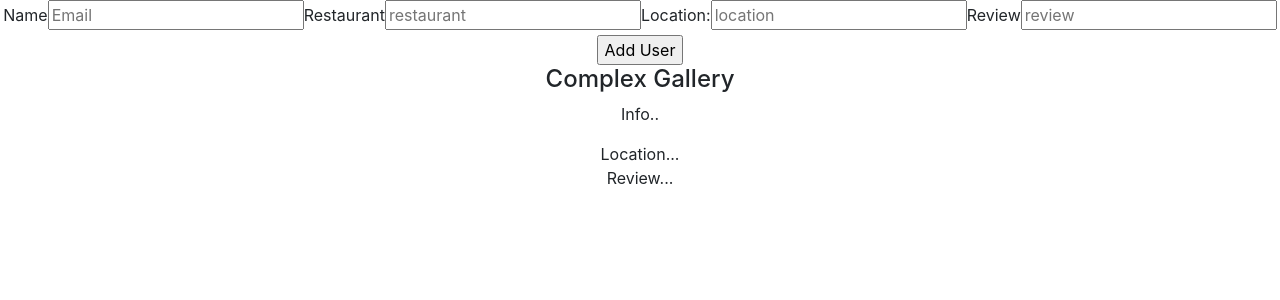
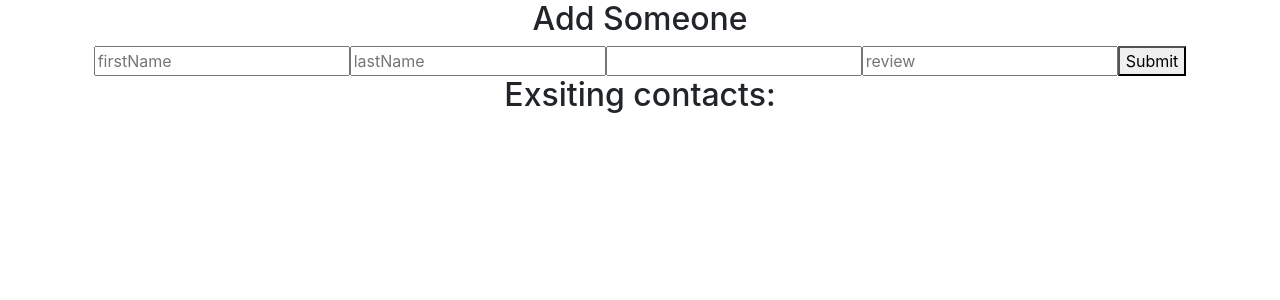
Before and after one commit to sabrina2712/food-review-app, a React (Create React App) app: page / in a window 1280 px wide. Shown: the top 300 px of the page. Built offline with nearby package versions, Linux system fonts and the light colour scheme.

Commit message:
added multiple form input

```diff
--- a/src/components/main.js
+++ b/src/components/main.js
@@ -10,71 +10,80 @@ import horse from "./images/horse-4.jpg"
 import lama from "./images/lama- 6.jpg"
 import lemur from "./images/lemur-7.jpg"
 
-class MyFoodReview extends React.Component{
-    constructor(props) {
-        super(props);
-        this.state = {
-            name: '',
-            restaurant: '',
-            location: '',
-            review: '',
-            newUser: ""
-        };
-
-    }
-
-
-    handleSubmit(event) {
-
-
-     }
-
-    handleName= (event)=> {
-        this.setState({name: event.target.value});
-    }
-
-    handleRestaurant(event) {
-        this.setState({restaurant: event.target.value});
-    }
-
-    handleLocation(event) {
-        this.setState({location: event.target.value});
-    }
-
-    handleReview(event) {
-        this.setState({review: event.target.value});
-    }
-
-    render(){
 
 
 
-    return ( <div>
-        <div>
-            <label>Name</label>
-            <input type="text" name="Name" placeholder="Email" value={this.state.name} onChange={this.handleName} />
-            <label>Restaurant</label>
-            <input type="restaurant" name="restaurant" placeholder="restaurant" value={this.state.restaurant} onChange={this.handleRestaurant} />
-            <label>Location: </label>
-            <input type="text" name="location" placeholder="location" value={this.state.location} onChange={this.handleLocation} />
-            <label>Review </label>
-            <input type="text" name="review" placeholder="review" value={this.state.review} onChange={this.handleReview} />
-            <input type="submit" value="Add User" onClick={this.handleSubmit} />
-        </div>
+        let people= []
 
-            <h4>Complex Gallery</h4>
+class MyFoodReview extends React.Component{
+          state = {
+            people: [],
+            person:{
+              firstName: '',
+              lastName: "",
+              restaurant : " ",
+              review: ""
+          },
+            showName: false,
+          }
 
-                <div className="container">
 
-                    <h2>{this.state.name}</h2>
 
-                    <p>Info..{this.state.restaurant}</p>
-                    <div> Location...{this.state.location}</div>
-                    <div> Review...{this.state.review}</div>
-    <div> {this.state.newUser}</div>
-            </div>
-            </div>
+          handleInput(e, element) {
+
+              console.log(element)
+              const {person}=   this.state
+
+              person[element]= e.target.value
+
+              console.log(person)
+              this.setState({person: person})
+          }
+
+
+          handleSubmit(e) {
+            e.preventDefault();
+            const {people, person} = this.state
+           this.setState({
+             people: people.push(person)
+           })
+          }
+
+
+          render() {
+
+
+            const { firstName, lastName, restaurant, review } = this.state.person;
+            return (
+              <div>
+                <h2>Add Someone</h2>
+                <form onSubmit={this.handleSubmit}>
+                  <input type="text" value={firstName} onChange={e => this.handleInput(e, 'firstName')} placeholder="firstName" />
+                  <input type="text" value={lastName} onChange={e => this.handleInput(e, 'lastName')} placeholder="lastName" />
+                  <input type="text" value={restaurant} onChange={e => this.handleInput(e, 'restaurant')} placeholder="restaurant" />
+                  <input type="text" value={review} onChange={e => this.handleInput(e, 'review')} placeholder="review" />
+                  <button type="submit">Submit</button>
+                </form>
+                <h2>Exsiting contacts:</h2>
+
+              </div>
             )
+          }
 
-    }}
+
+}
 export  default MyFoodReview;
+
+          /*
+          <ul>Name: {people.map((e)=>{
+              return <ol>{e}</ol>
+          })}</ul>*/
+
+          /*
+          <ul>
+          {people.map((contact) =>
+           <li>{`firstName: ${contact.firstName} LastName: ${contact.lastName} Restaurant: ${contact.restaurant} Review: ${contact.review}`}</li>
+          )}
+        </ul>
+
+        */
```
Also changed, not shown: src/App.js (+29 -2 lines).
